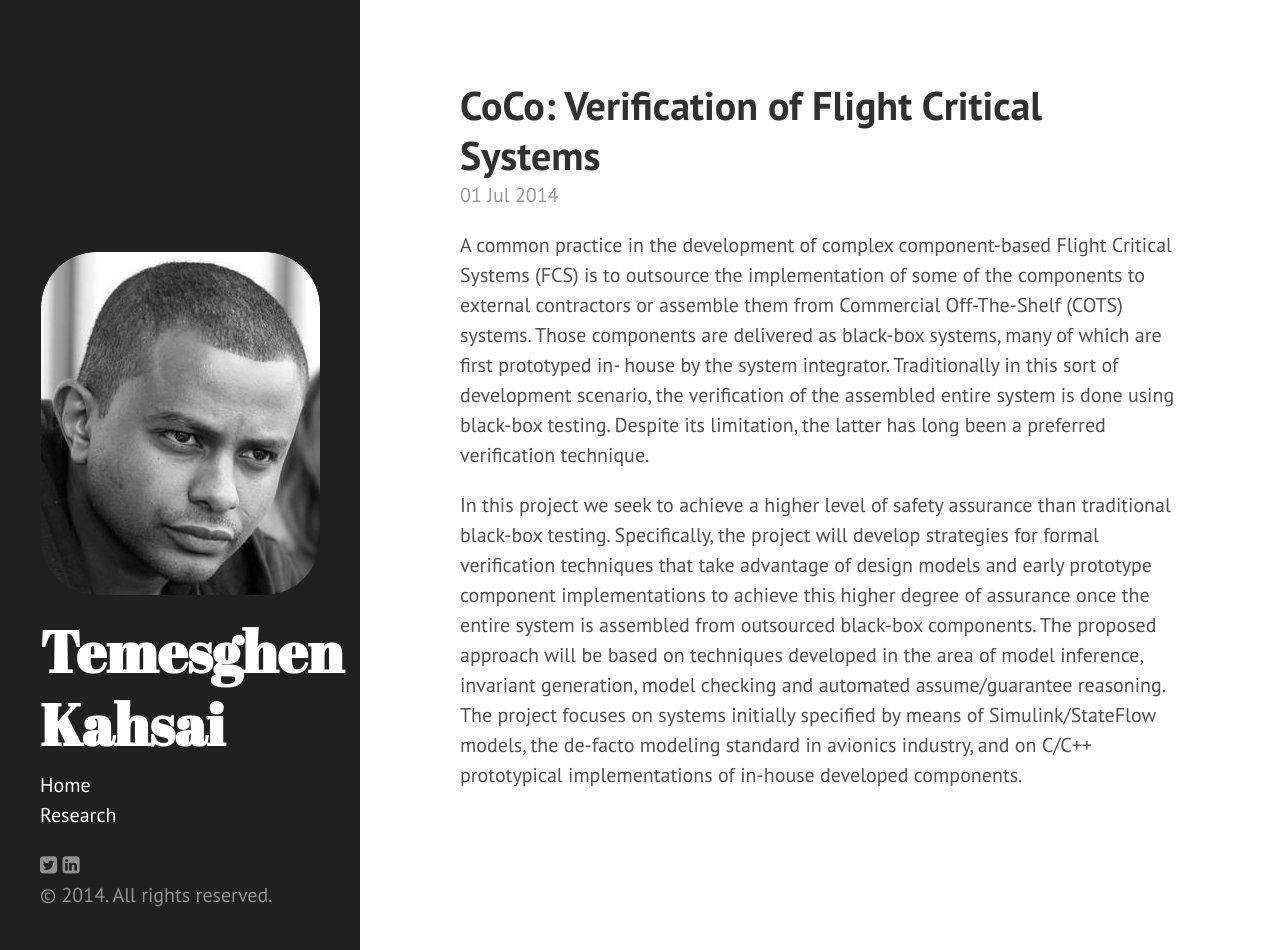
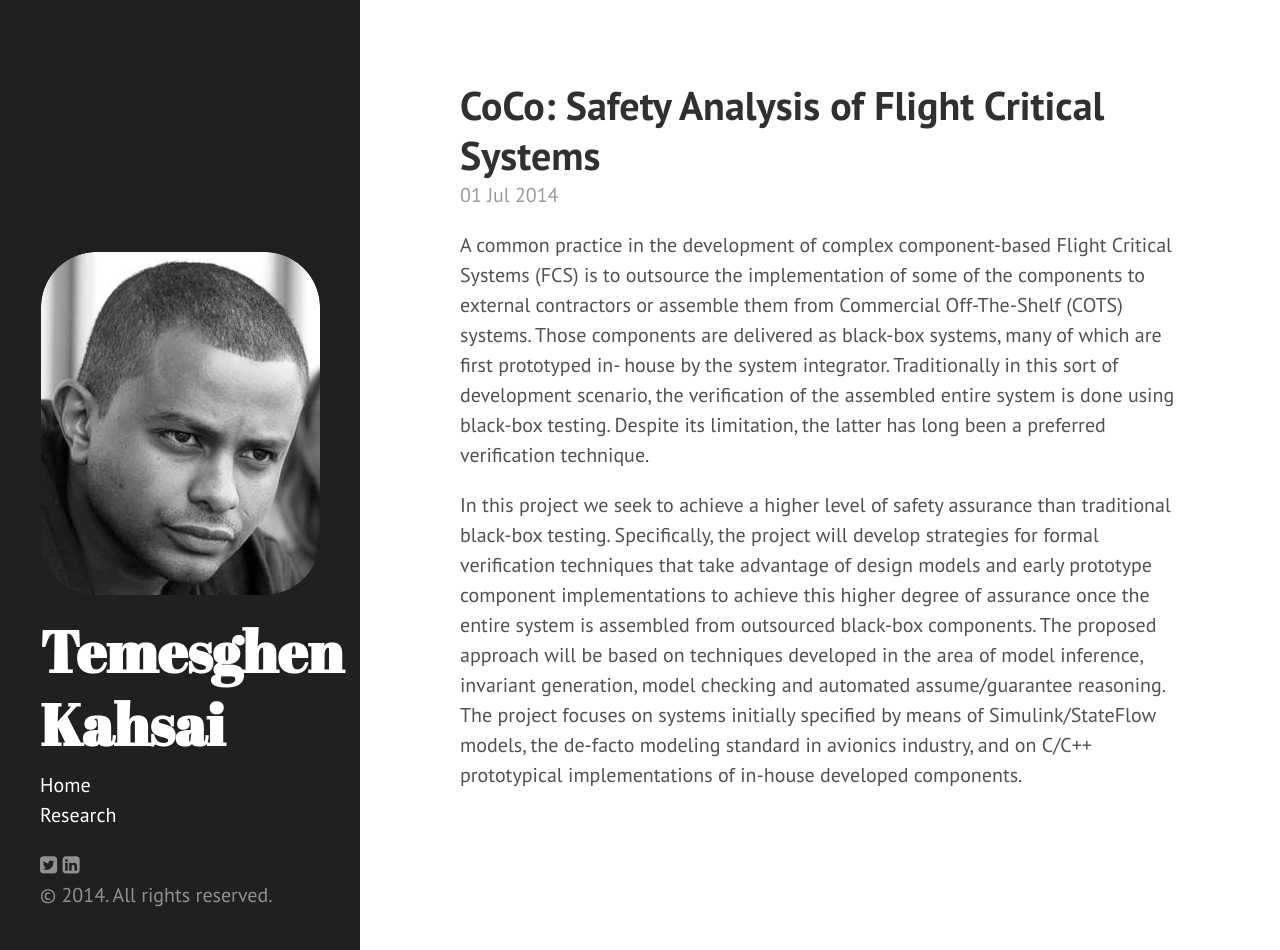
Before and after one commit to lememta/lememta.github.io, a Jekyll site: the page built from _posts/2014-07-01-CoCo-:-Verification-of-Flight-Critical-Systems.markdown, in a window 1280 px wide and 950 px high. Built offline with Jekyll 4.4.1, drawn with Linux system fonts in a browser that asks for light colours; nearby versions of some CDN libraries.

```diff
--- a/_posts/2014-07-01-CoCo-:-Verification-of-Flight-Critical-Systems.markdown
+++ b/_posts/2014-07-01-CoCo-:-Verification-of-Flight-Critical-Systems.markdown
@@ -1,6 +1,6 @@
 ---
 layout: post
-title:  "CoCo: Verification of Flight Critical Systems"
+title:  "CoCo: Safety Analysis of Flight Critical Systems"
 ---
 
 A common practice in the development of complex component-based Flight Critical Systems (FCS) is to outsource the implementation of some of the components to external contractors or assemble them from Commercial Off-The-Shelf (COTS) systems. Those components are delivered as black-box systems, many of which are first prototyped in- house by the system integrator. Traditionally in this sort of development scenario, the verification of the assembled entire system is done using black-box testing. Despite its limitation, the latter has long been a preferred verification technique.
```
